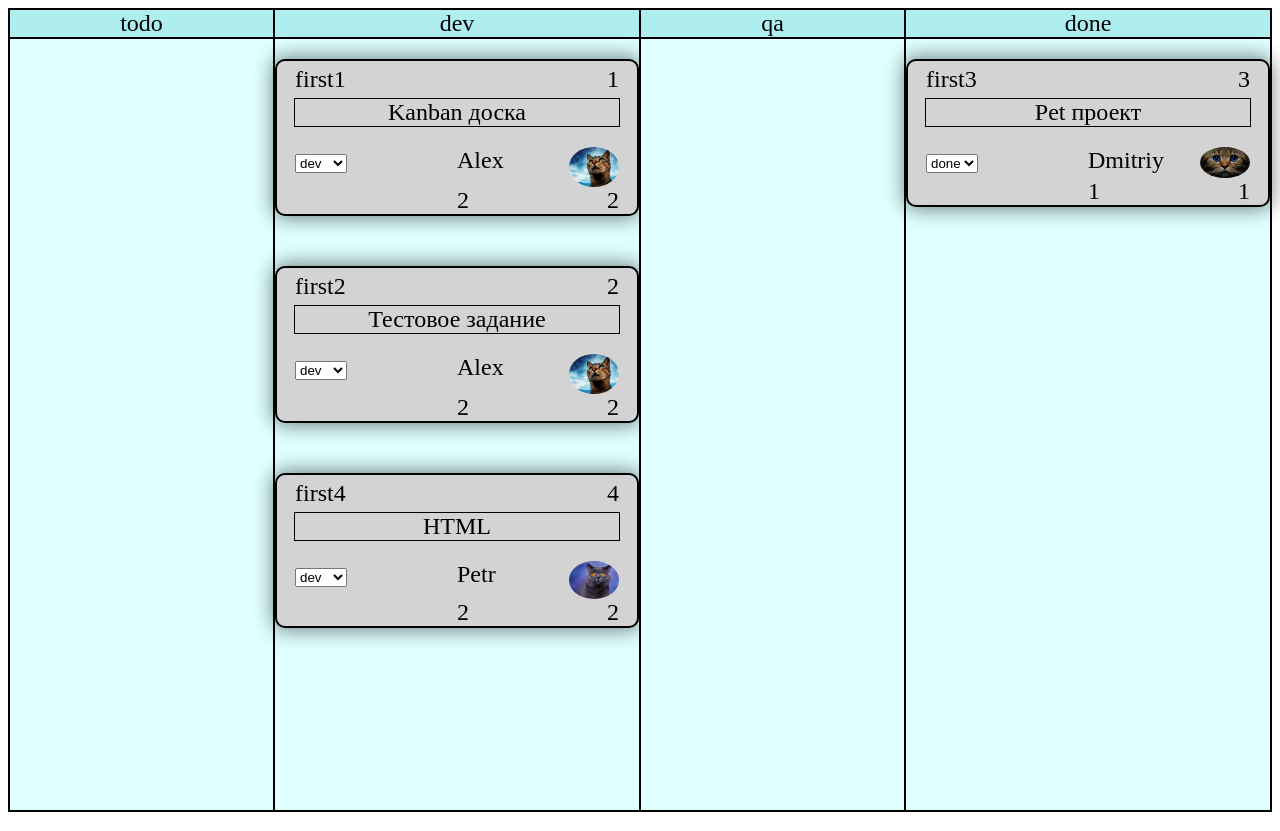
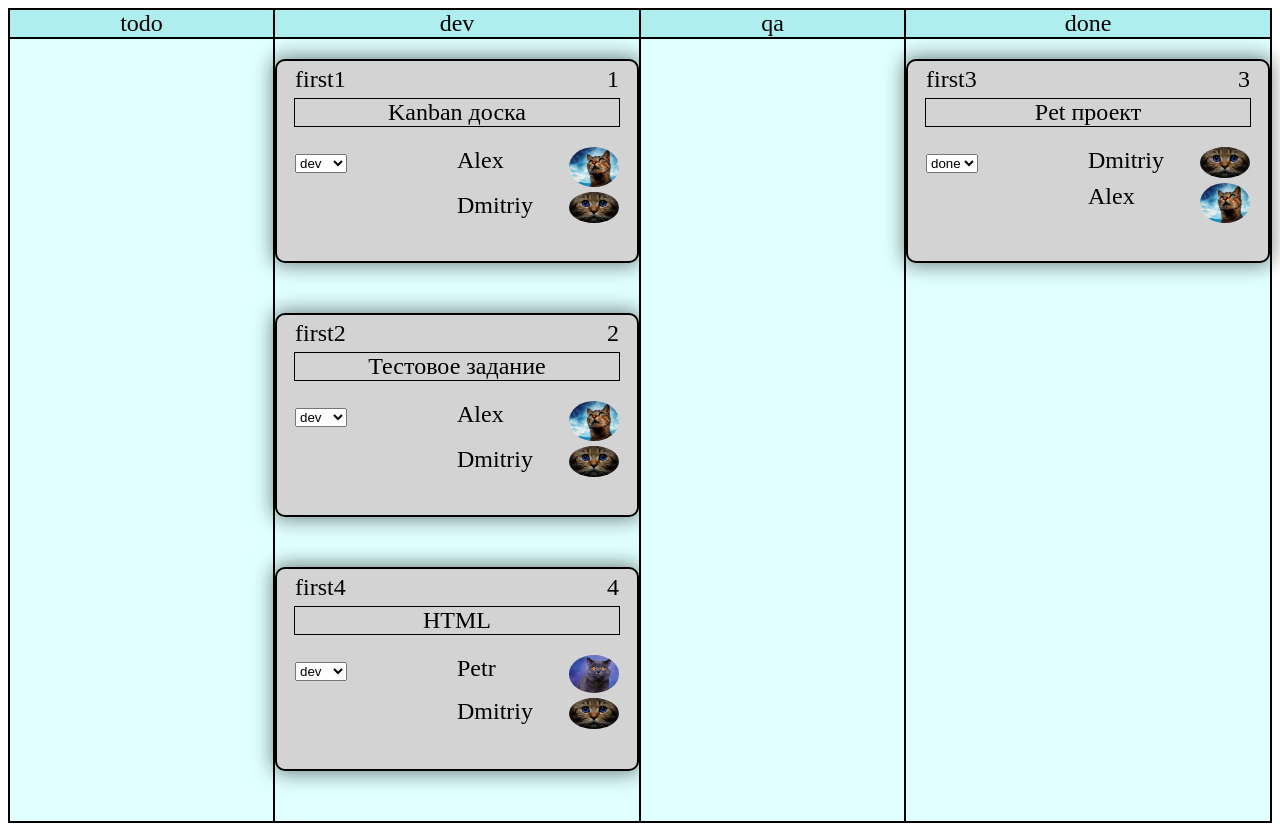
Before and after one commit to NovitskiyGeorge/myKanban, a website: page src/index.html in a window 1280 px wide. Drawn offline with Linux system fonts and the light colour scheme.

```diff
--- a/src/sass/style.scss
+++ b/src/sass/style.scss
@@ -31,6 +31,7 @@
     box-shadow: 0 0 20px 2px rgba(0,0,0,0.5);
     margin-bottom: 50px;
     width: 360px;
+    min-height: 200px;
     border: 2px solid black;
     border-radius: 10px;
     &__top {
@@ -47,6 +48,7 @@
     &__bottom {
         margin-top: 20px;
         width: 90%;
+        min-height: 50px;
         display: flex;
         justify-content: space-between;
     }
@@ -59,6 +61,7 @@
         flex-direction: column;
     }
     &__reports {
+        margin-bottom: 5px;
         display: flex;
         justify-content: space-between;
     }
@@ -75,4 +78,13 @@
         display: flex;
         justify-content: space-between;
     }
+    &__assign-img {
+        width: 50px;
+        height: auto;
+        img {
+            border-radius: 100%;
+            display: block;
+            max-width: 100%;
+        }
+    }
 }
--- a/src/script.js
+++ b/src/script.js
@@ -78,18 +78,16 @@
 APP_ELEMENT.innerHTML = getAllColumns();
 setCardsToColumns();
 initReports();
-
+initAssigns();
 }
 
 main();
-
 
 function selectsColumn() {
   let select = document.querySelectorAll('select');
   select.forEach(function(item) {
       if(item.options.length >= 4) return;
       let idColumn = +item.getAttribute('data-id');
-
 
       COLUMNS.forEach(function(i) {
         if(i.id === idColumn) {
@@ -105,7 +103,6 @@
 
 selectsColumn();
 
-
 function getUsers(arr, id) {
   let user = arr.find(arr => arr.id === id);
   return user;
@@ -118,19 +115,25 @@
     let cardReportId = +item.parentElement.parentElement.parentElement.getAttribute('data-report');
     let cardAssignId = +item.parentElement.parentElement.parentElement.getAttribute('data-assign');
 
-
     let nameReport = getUsers(USERS, cardReportId);
     let nameAssign = getUsers(USERS, cardAssignId);
 
-
-
     item.firstElementChild.innerHTML = nameReport.name;
     item.lastElementChild.innerHTML = nameReport.img;
-
   });
 }
 
+function initAssigns() {
+  let cardsReport = document.querySelectorAll('.card__assigns');
+  cardsReport.forEach(item => {
+    let cardAssignId = +item.parentElement.parentElement.parentElement.getAttribute('data-assign');
 
+    let nameAssign = getUsers(USERS, cardAssignId);
+
+    item.firstElementChild.innerHTML = nameAssign.name;
+    item.lastElementChild.innerHTML = nameAssign.img;
+  });
+}
 
 function getNewCard(cardId, selectId) {
   let card = CARDS.filter(card => card.id === cardId);
@@ -139,8 +142,6 @@
   });
   return getCardsHtml(card);
 }
-
-
 
 function movingCards() {
 
```
Also changed, not shown: src/css/style.min.css.
